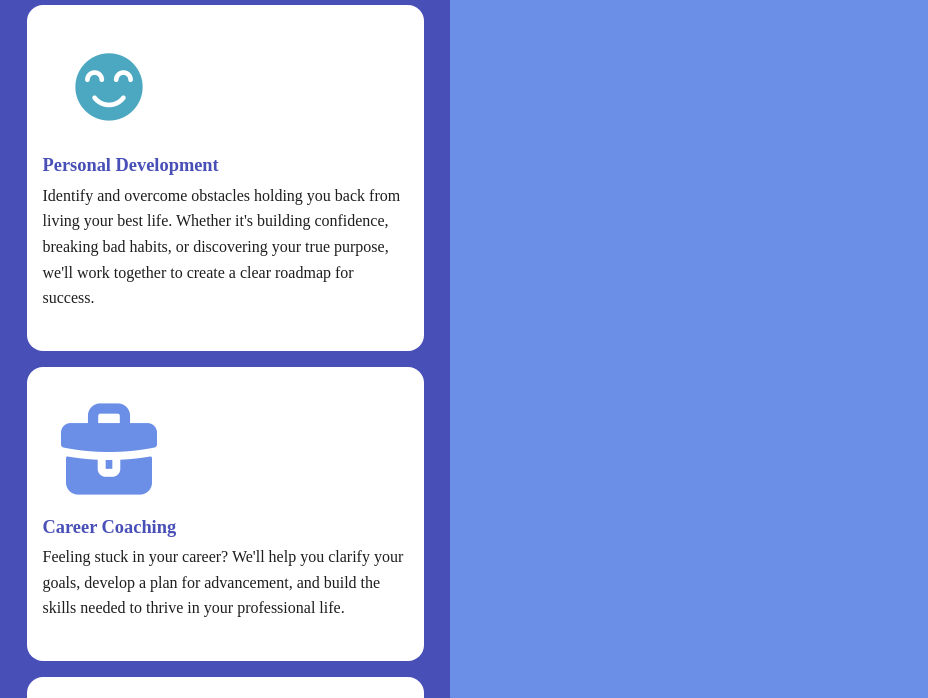
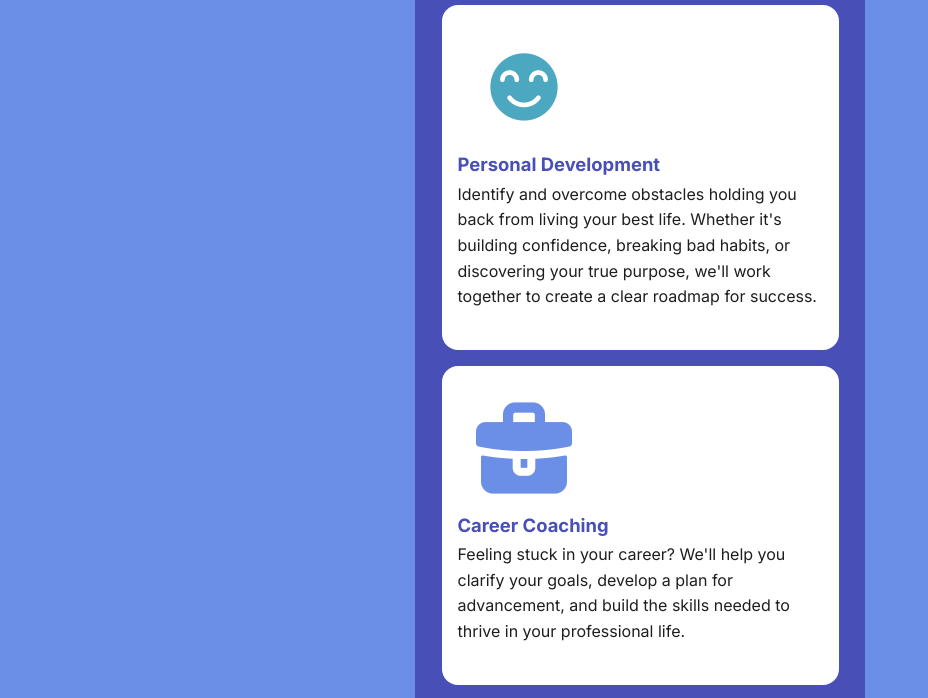
Before and after one commit to Simba24592/path-to-success, a plain HTML site: page index.html in a window 1280 px wide. Shown: the part 473-1171 px from the top of the page, without its empty margins (0-928 px from the left). Drawn offline with Linux system fonts and the light colour scheme; a web font is replaced by a local one.

Commit message:
issues resolved

```diff
--- a/styles.css
+++ b/styles.css
@@ -1,10 +1,10 @@
 /* CSS BY Terell Patillo */
 
 body {
-    font-family: 'Inter', sans-serif;
+    font-family: 'Inter', sans-serif !important;
     color: var(--dark-gray);
     line-height: 1.6;
-    margin: 0 auto;
+    margin: 0 auto !important;
     padding: 0;
     background-color: var(--lavender);
     max-width: 450px;
```
